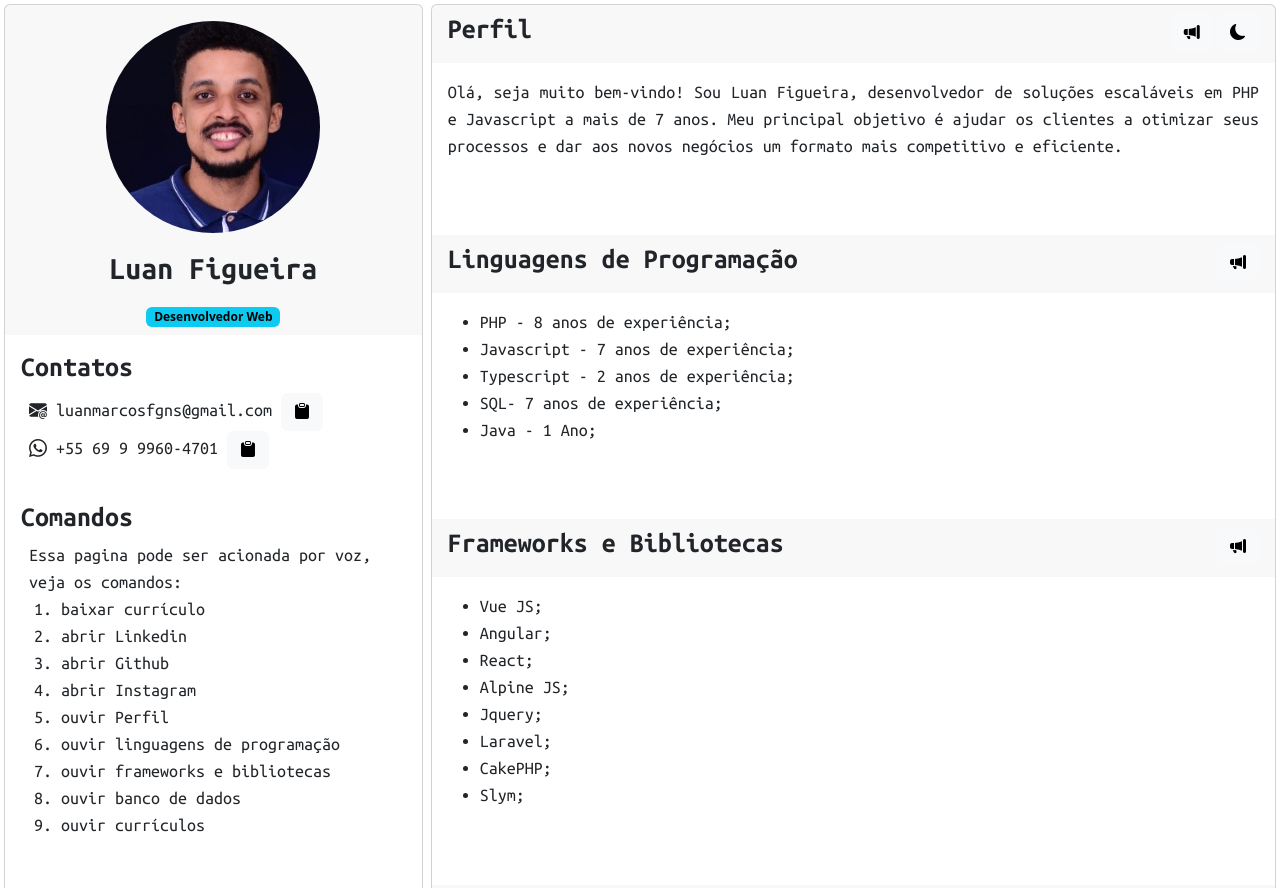
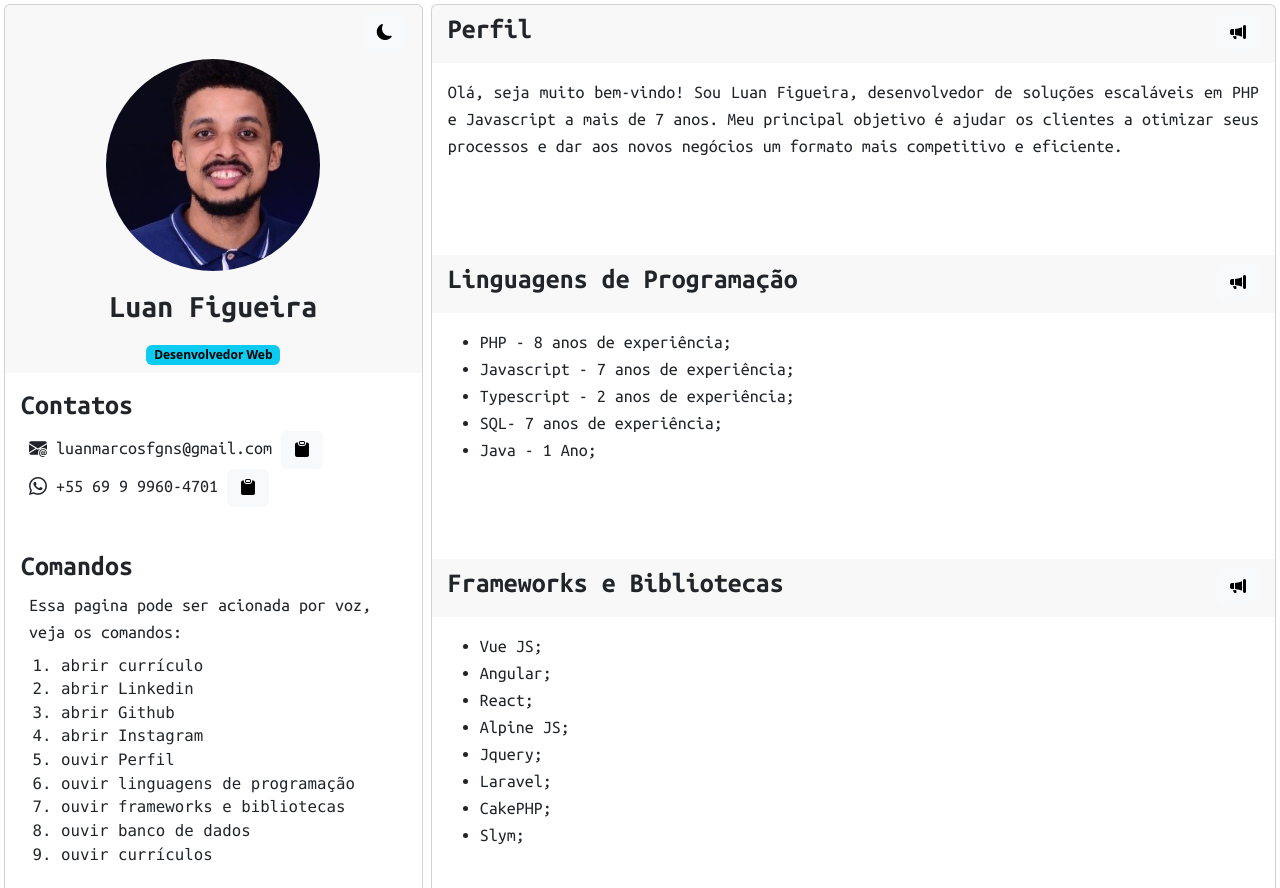
Before and after one commit to luanmarcosfgns/luandev, a plain HTML site: page index.html in a window 1280 px wide. Shown: the top 888 px of the page. Drawn offline with nearby package versions, Linux system fonts and the light colour scheme.

Commit message:
initial commit

```diff
--- a/css/main.css
+++ b/css/main.css
@@ -10,7 +10,7 @@
 }
 
 .card{
-    height: 1400px;
+    height: 1500px;
 }
 
 .ubuntu-mono-regular {
--- a/index.html
+++ b/index.html
@@ -30,6 +30,16 @@
             <div class="card">
                 <div class="card-header text-center border-0">
                     <div class="row">
+                        <div class="col-12 text-end">
+                            <button id="no-dark" type="button" onclick="theme('no-dark')" class="btn btn-dark  d-none">
+                                <i class="bi bi-brightness-high-fill"></i>
+                            </button>
+                            <button id="dark" type="button" onclick="theme('dark')" class="btn btn-light float-right">
+                                <i class="bi bi-moon-fill"></i>
+
+
+                            </button>
+                        </div>
                         <div class="col-12">
                             <img src="assets/luan.JPG" width="230" class="img-round p-2"/>
                         </div>
@@ -38,6 +48,8 @@
                         </div>
                         <div class="col-12">
                             <span class="badge text-bg-info">Desenvolvedor Web</span>
+
+
                         </div>
                     </div>
 
@@ -73,8 +85,13 @@
                             Essa pagina  pode ser acionada por voz, veja os comandos:
                             <br>
 
+
+
+                        </div>
+                        <div class="col-12 mt-2">
+                            <code class="mt-2 text-dark">
                                 <ol>
-                                <li>baixar currículo</li>
+                                    <li>abrir currículo</li>
                                     <li>abrir Linkedin</li>
                                     <li>abrir Github</li>
                                     <li>abrir Instagram</li>
@@ -85,6 +102,7 @@
                                     <li>ouvir currículos</li>
 
                                 </ol>
+                            </code>
                         </div>
 
 
@@ -167,14 +185,6 @@
                         <div class="col-6 text-end">
                             <button type="button" onclick="ouvir('saudacoes')" class="btn btn-light float-right">
                                 <i class="bi bi-megaphone-fill"></i>
-
-                            </button>
-                            <button id="no-dark" type="button" onclick="theme('no-dark')" class="btn btn-dark  d-none">
-                                <i class="bi bi-brightness-high-fill"></i>
-                            </button>
-                            <button id="dark" type="button" onclick="theme('dark')" class="btn btn-light float-right">
-                                <i class="bi bi-moon-fill"></i>
-
 
                             </button>
 
--- a/js/main.js
+++ b/js/main.js
@@ -135,7 +135,7 @@ function falar() {
                 window.open('https://www.linkedin.com/in/luan-figueira-13b07a72/', '_blank');
             }
 
-            if (resultado.indexOf('baixar currículo') > -1) {
+            if (resultado.indexOf('abrir currículo') > -1) {
                 window.open('https://docs.google.com/document/d/1TcPzji2UxYDgiNulUu77oHVBdvqpZApAZoEoHlS-SLE/edit', '_blank');
             }
 
```
Lines whose indentation alone changed are shown as unchanged.
